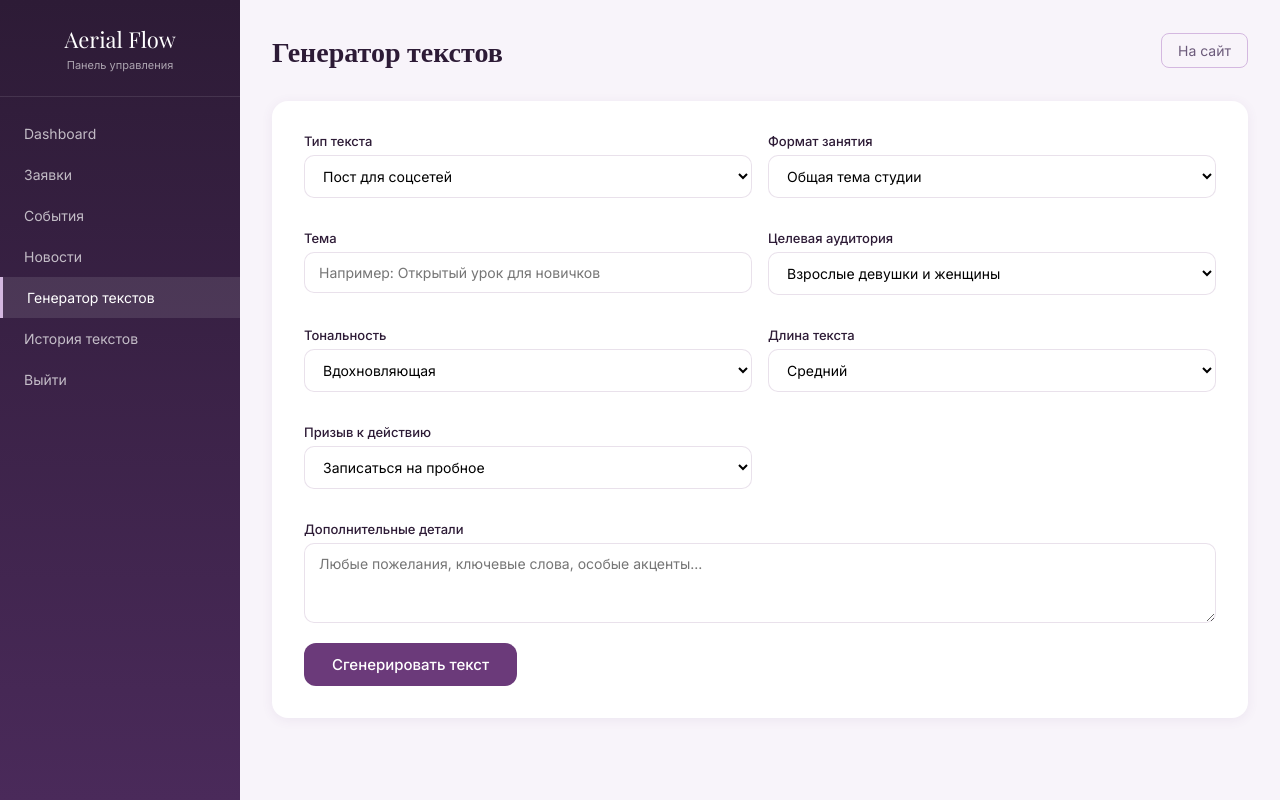
After one commit to Tala2812/aerial-flow-flask, a Flask app: page /admin/generator in a window 1280 px wide. The commit adds this page. Run offline with Flask 3, Linux system fonts and the light colour scheme; the visitor is signed in with stand-in values (Sample User, id 1).

Commit message:
Add AI text generator

```diff
--- a/app.py
+++ b/app.py
@@ -3,7 +3,11 @@ import sqlite3
 from datetime import datetime
 from functools import wraps
 
+from dotenv import load_dotenv
+from openai import OpenAI
 from flask import Flask, render_template, request, redirect, url_for, session, jsonify
+
+load_dotenv()
 
 app = Flask(__name__)
 app.secret_key = 'aerial-flow-secret-key-2024'
@@ -54,6 +58,22 @@ def init_db():
             status TEXT DEFAULT 'draft',
             social_text TEXT,
             is_published BOOLEAN DEFAULT 0,
+            created_at TIMESTAMP DEFAULT CURRENT_TIMESTAMP
+        )
+    ''')
+
+    cursor.execute('''
+        CREATE TABLE IF NOT EXISTS generated_texts (
+            id INTEGER PRIMARY KEY AUTOINCREMENT,
+            text_type TEXT,
+            topic TEXT,
+            class_format TEXT,
+            audience TEXT,
+            tone TEXT,
+            length TEXT,
+            cta TEXT,
+            extra_details TEXT,
+            generated_text TEXT NOT NULL,
             created_at TIMESTAMP DEFAULT CURRENT_TIMESTAMP
         )
     ''')
@@ -163,10 +183,12 @@ def admin_dashboard():
     new_leads = conn.execute("SELECT COUNT(*) FROM leads WHERE status = 'new'").fetchone()[0]
     events_count = conn.execute('SELECT COUNT(*) FROM events').fetchone()[0]
     news_count = conn.execute('SELECT COUNT(*) FROM news').fetchone()[0]
+    texts_count = conn.execute('SELECT COUNT(*) FROM generated_texts').fetchone()[0]
     conn.close()
     return render_template('admin/dashboard.html',
                            leads_count=leads_count, new_leads=new_leads,
-                           events_count=events_count, news_count=news_count)
+                           events_count=events_count, news_count=news_count,
+                           texts_count=texts_count)
 
 
 @app.route('/admin/leads')
@@ -327,6 +349,97 @@ def admin_news_generate_post(news_id):
     return jsonify({'success': True, 'social_text': template})
 
 
+@app.route('/admin/generator')
+@login_required
+def admin_generator():
+    api_key = os.getenv('OPENAI_API_KEY')
+    return render_template('admin/generator.html', has_api_key=bool(api_key))
+
+
+@app.route('/admin/generator/generate', methods=['POST'])
+@login_required
+def admin_generator_generate():
+    api_key = os.getenv('OPENAI_API_KEY')
+    if not api_key:
+        return jsonify({'success': False, 'error': 'OPENAI_API_KEY не задан. Создайте файл .env с ключом.'}), 400
+
+    text_type = request.form.get('text_type', 'пост для соцсетей')
+    topic = request.form.get('topic', '')
+    class_format = request.form.get('class_format', 'Общая тема студии')
+    audience = request.form.get('audience', 'взрослые девушки и женщины')
+    tone = request.form.get('tone', 'вдохновляющая')
+    length = request.form.get('length', 'средний')
+    cta = request.form.get('cta', 'записаться на пробное занятие')
+    extra = request.form.get('extra_details', '')
+
+    length_map = {'short': '2-3 предложения', 'medium': '1 небольшой абзац', 'long': '2-3 абзаца'}
+    length_ru = length_map.get(length, '1 абзац')
+
+    system_prompt = (
+        "Ты — копирайтер студии воздушной гимнастики Aerial Flow. "
+        "Пиши на русском языке. Стиль: женственно, воздушно, современно, без лишнего пафоса и клише. "
+        "Тон — мягкий, заботливый, с ясной структурой. Без агрессивных продаж. "
+        "Призыв к действию — мягкий, но понятный. Используй эмодзи умеренно."
+    )
+
+    user_prompt = (
+        f"Тип текста: {text_type}\n"
+        f"Тема: {topic}\n"
+        f"Формат занятия: {class_format}\n"
+        f"Целевая аудитория: {audience}\n"
+        f"Тональность: {tone}\n"
+        f"Длина текста: {length_ru}\n"
+        f"Призыв к действию: {cta}\n"
+        f"Дополнительные детали: {extra}\n\n"
+        f"Напиши текст."
+    )
+
+    try:
+        client = OpenAI(api_key=api_key)
+        response = client.chat.completions.create(
+            model='gpt-4o-mini',
+            messages=[
+                {'role': 'system', 'content': system_prompt},
+                {'role': 'user', 'content': user_prompt}
+            ],
+            temperature=0.7,
+            max_tokens=2000
+        )
+        generated = response.choices[0].message.content.strip()
+    except Exception as e:
+        return jsonify({'success': False, 'error': f'Ошибка API: {str(e)}'}), 500
+
+    conn = get_db()
+    conn.execute(
+        'INSERT INTO generated_texts (text_type, topic, class_format, audience, tone, length, cta, extra_details, generated_text) '
+        'VALUES (?, ?, ?, ?, ?, ?, ?, ?, ?)',
+        (text_type, topic, class_format, audience, tone, length, cta, extra, generated)
+    )
+    conn.commit()
+    conn.close()
+
+    return jsonify({'success': True, 'text': generated})
+
+
+@app.route('/admin/generated-texts')
+@login_required
+def admin_generated_texts():
+    conn = get_db()
+    texts = conn.execute('SELECT * FROM generated_texts ORDER BY created_at DESC').fetchall()
+    conn.close()
+    return render_template('admin/generated_texts.html', texts=texts)
+
+
+@app.route('/admin/generated-texts/<int:text_id>/delete', methods=['POST'])
+@login_required
+def admin_generated_text_delete(text_id):
+    conn = get_db()
+    conn.execute('DELETE FROM generated_texts WHERE id = ?', (text_id,))
+    conn.commit()
+    conn.close()
+    return redirect(url_for('admin_generated_texts'))
+
+
 if __name__ == '__main__':
     init_db()
     app.run(debug=True)
--- a/templates/admin/event_form.html
+++ b/templates/admin/event_form.html
@@ -103,6 +103,8 @@
                 <a href="/admin/leads">Заявки</a>
                 <a href="/admin/events" class="active">События</a>
                 <a href="/admin/news">Новости</a>
+                <a href="/admin/generator">Генератор текстов</a>
+                <a href="/admin/generated-texts">История текстов</a>
                 <a href="/admin/logout">Выйти</a>
             </nav>
         </div>
--- a/templates/admin/events.html
+++ b/templates/admin/events.html
@@ -101,6 +101,8 @@
                 <a href="/admin/leads">Заявки</a>
                 <a href="/admin/events" class="active">События</a>
                 <a href="/admin/news">Новости</a>
+                <a href="/admin/generator">Генератор текстов</a>
+                <a href="/admin/generated-texts">История текстов</a>
                 <a href="/admin/logout">Выйти</a>
             </nav>
         </div>
--- /dev/null
+++ b/templates/admin/generator.html
@@ -0,0 +1,301 @@
+<!DOCTYPE html>
+<html lang="ru">
+<head>
+    <meta charset="UTF-8">
+    <meta name="viewport" content="width=device-width, initial-scale=1.0">
+    <title>Генератор текстов — Aerial Flow Admin</title>
+    <style>
+        * { margin: 0; padding: 0; box-sizing: border-box; }
+        body { font-family: 'Inter', sans-serif; background: #f8f4fa; color: #2d1b36; }
+        .admin-layout { display: flex; min-height: 100vh; }
+        .admin-sidebar {
+            width: 240px;
+            background: linear-gradient(180deg, #2d1b36, #4a2a5a);
+            padding: 24px 0; flex-shrink: 0;
+        }
+        .admin-sidebar .logo {
+            display: block; text-align: center;
+            padding: 0 20px 24px;
+            border-bottom: 1px solid rgba(255,255,255,0.1);
+            margin-bottom: 16px; text-decoration: none;
+        }
+        .admin-sidebar .logo span { font-family: 'Playfair Display', serif; color: white; font-size: 22px; }
+        .admin-sidebar .logo small { display: block; color: rgba(255,255,255,0.6); font-size: 11px; margin-top: 4px; }
+        .admin-nav a {
+            display: block; padding: 12px 24px;
+            color: rgba(255,255,255,0.7);
+            text-decoration: none; font-size: 14px; transition: all 0.2s;
+        }
+        .admin-nav a:hover, .admin-nav a.active { background: rgba(255,255,255,0.1); color: white; }
+        .admin-nav a.active { border-left: 3px solid #d4b8e0; }
+        .admin-main { flex: 1; padding: 32px; }
+        .admin-header {
+            display: flex; justify-content: space-between;
+            align-items: center; margin-bottom: 32px;
+        }
+        .admin-header h1 { font-family: 'Playfair Display', serif; font-size: 28px; }
+        .admin-header a {
+            color: #6b5a7a; text-decoration: none; font-size: 14px;
+            padding: 8px 16px; border-radius: 8px; border: 1px solid #d4b8e0;
+            transition: all 0.2s;
+        }
+        .admin-header a:hover { background: #d4b8e0; color: white; }
+        .form-card {
+            background: white; border-radius: 16px;
+            padding: 32px; box-shadow: 0 2px 12px rgba(107,58,122,0.08);
+            margin-bottom: 24px;
+        }
+        .form-grid { display: grid; grid-template-columns: 1fr 1fr; gap: 16px; }
+        .form-group { margin-bottom: 16px; }
+        .form-group.full { grid-column: 1 / -1; }
+        .form-group label {
+            display: block; font-size: 13px; font-weight: 500;
+            color: #2d1b36; margin-bottom: 6px;
+        }
+        .form-group input, .form-group textarea, .form-group select {
+            width: 100%; padding: 11px 14px;
+            border: 1px solid rgba(107,58,122,0.15);
+            border-radius: 10px; font-size: 14px;
+            font-family: 'Inter', sans-serif;
+            background: rgba(255,255,255,0.8); outline: none;
+            transition: border-color 0.2s;
+        }
+        .form-group input:focus, .form-group textarea:focus { border-color: #6b3a7a; }
+        .form-group textarea { resize: vertical; min-height: 80px; }
+        .btn {
+            padding: 12px 28px; border-radius: 12px; border: none;
+            font-size: 15px; font-weight: 500; font-family: 'Inter', sans-serif;
+            cursor: pointer; transition: all 0.2s; display: inline-flex;
+            align-items: center; gap: 8px;
+        }
+        .btn-primary { background: #6b3a7a; color: white; }
+        .btn-primary:hover { opacity: 0.9; }
+        .btn-primary:disabled { opacity: 0.5; cursor: not-allowed; }
+        .btn-secondary {
+            background: none; border: 1px solid #d4b8e0; color: #6b5a7a;
+        }
+        .btn-secondary:hover { background: #f8f4fa; }
+        .btn-success { background: #d1fae5; color: #065f46; }
+        .btn-success:hover { background: #a7f3d0; }
+        .btn-copy { background: #f0eaf4; color: #6b3a7a; }
+        .btn-copy:hover { background: #d4b8e0; }
+        .result-box {
+            background: #f8f4fa; border-radius: 12px;
+            padding: 20px; border: 1px solid #e0d4e8;
+            white-space: pre-wrap; line-height: 1.7;
+            font-size: 14px; min-height: 80px;
+            margin-bottom: 16px; display: none;
+        }
+        .result-box.show { display: block; }
+        .result-actions { display: flex; gap: 12px; flex-wrap: wrap; }
+        .api-missing {
+            background: #fef3c7; border: 1px solid #fcd34d;
+            border-radius: 12px; padding: 20px; margin-bottom: 24px;
+        }
+        .api-missing h3 { font-size: 16px; margin-bottom: 8px; color: #92400e; }
+        .api-missing p { font-size: 14px; color: #6b5a7a; line-height: 1.6; }
+        .api-missing code {
+            background: rgba(255,255,255,0.7); padding: 2px 8px;
+            border-radius: 4px; font-size: 13px;
+        }
+        .spinner {
+            display: none; width: 20px; height: 20px;
+            border: 2px solid rgba(255,255,255,0.3);
+            border-top-color: white; border-radius: 50%;
+            animation: spin 0.6s linear infinite;
+        }
+        .btn.loading .spinner { display: inline-block; }
+        .btn.loading .btn-text { display: none; }
+        @keyframes spin { to { transform: rotate(360deg); } }
+        @media (max-width: 768px) {
+            .admin-layout { flex-direction: column; }
+            .admin-sidebar { width: 100%; padding: 12px 0; }
+            .admin-nav { display: flex; overflow-x: auto; padding: 0 12px; }
+            .admin-nav a { white-space: nowrap; padding: 10px 16px; }
+            .admin-main { padding: 16px; }
+            .form-grid { grid-template-columns: 1fr; }
+        }
+    </style>
+    <link rel="preconnect" href="https://fonts.googleapis.com">
+    <link rel="preconnect" href="https://fonts.gstatic.com" crossorigin>
+    <link href="https://fonts.googleapis.com/css2?family=Playfair+Display:wght@400;600;700&family=Inter:wght@300;400;500;600&display=swap" rel="stylesheet">
+</head>
+<body>
+    <div class="admin-layout">
+        <div class="admin-sidebar">
+            <a href="/admin" class="logo">
+                <span>Aerial Flow</span>
+                <small>Панель управления</small>
+            </a>
+            <nav class="admin-nav">
+                <a href="/admin">Dashboard</a>
+                <a href="/admin/leads">Заявки</a>
+                <a href="/admin/events">События</a>
+                <a href="/admin/news">Новости</a>
+                <a href="/admin/generator" class="active">Генератор текстов</a>
+                <a href="/admin/generated-texts">История текстов</a>
+                <a href="/admin/logout">Выйти</a>
+            </nav>
+        </div>
+        <div class="admin-main">
+            <div class="admin-header">
+                <h1>Генератор текстов</h1>
+                <a href="/">На сайт</a>
+            </div>
+
+            {% if not has_api_key %}
+            <div class="api-missing">
+                <h3>⚠️ API-ключ не настроен</h3>
+                <p>
+                    Чтобы использовать генератор, создайте файл <code>.env</code> в корне проекта
+                    и добавьте в него строку:<br>
+                    <code>OPENAI_API_KEY=ваш_ключ_от_OpenAI</code><br><br>
+                    После этого перезапустите сервер.
+                </p>
+            </div>
+            {% endif %}
+
+            <div class="form-card">
+                <form id="generatorForm">
+                    <div class="form-grid">
+                        <div class="form-group">
+                            <label>Тип текста</label>
+                            <select name="text_type" required>
+                                <option value="пост для соцсетей">Пост для соцсетей</option>
+                                <option value="сторис">Сторис</option>
+                                <option value="анонс события">Анонс события</option>
+                                <option value="описание услуги">Описание услуги</option>
+                                <option value="ответ клиенту">Ответ клиенту</option>
+                                <option value="текст для новости сайта">Текст для новости сайта</option>
+                            </select>
+                        </div>
+                        <div class="form-group">
+                            <label>Формат занятия</label>
+                            <select name="class_format">
+                                <option value="Общая тема студии">Общая тема студии</option>
+                                <option value="Воздушные полотна">Воздушные полотна</option>
+                                <option value="Воздушное кольцо">Воздушное кольцо</option>
+                                <option value="Растяжка и пластика">Растяжка и пластика</option>
+                                <option value="Индивидуальное занятие">Индивидуальное занятие</option>
+                            </select>
+                        </div>
+                        <div class="form-group">
+                            <label>Тема</label>
+                            <input type="text" name="topic" placeholder="Например: Открытый урок для новичков" required>
+                        </div>
+                        <div class="form-group">
+                            <label>Целевая аудитория</label>
+                            <select name="audience">
+                                <option value="взрослые девушки и женщины">Взрослые девушки и женщины</option>
+                                <option value="новички">Новички</option>
+                                <option value="те, кто давно хочет попробовать, но боится">Кто хочет, но боится</option>
+                                <option value="ученицы студии">Ученицы студии</option>
+                                <option value="потенциальные клиенты">Потенциальные клиенты</option>
+                            </select>
+                        </div>
+                        <div class="form-group">
+                            <label>Тональность</label>
+                            <select name="tone">
+                                <option value="вдохновляющая">Вдохновляющая</option>
+                                <option value="нежная">Нежная</option>
+                                <option value="экспертная">Экспертная</option>
+                                <option value="продающая">Продающая</option>
+                                <option value="дружелюбная">Дружелюбная</option>
+                                <option value="короткая и энергичная">Короткая и энергичная</option>
+                            </select>
+                        </div>
+                        <div class="form-group">
+                            <label>Длина текста</label>
+                            <select name="length">
+                                <option value="short">Короткий</option>
+                                <option value="medium" selected>Средний</option>
+                                <option value="long">Подробный</option>
+                            </select>
+                        </div>
+                        <div class="form-group">
+                            <label>Призыв к действию</label>
+                            <select name="cta">
+                                <option value="записаться на пробное занятие">Записаться на пробное</option>
+                                <option value="написать в директ">Написать в директ</option>
+                                <option value="перейти на сайт">Перейти на сайт</option>
+                                <option value="выбрать формат занятия">Выбрать формат</option>
+                                <option value="задать вопрос">Задать вопрос</option>
+                            </select>
+                        </div>
+                        <div class="form-group full">
+                            <label>Дополнительные детали</label>
+                            <textarea name="extra_details" placeholder="Любые пожелания, ключевые слова, особые акценты..."></textarea>
+                        </div>
+                    </div>
+                    <button type="submit" class="btn btn-primary" id="generateBtn" {% if not has_api_key %}disabled{% endif %}>
+                        <span class="spinner"></span>
+                        <span class="btn-text">Сгенерировать текст</span>
+                    </button>
+                </form>
+            </div>
+
+            <div class="form-card" id="resultCard" style="display:none;">
+                <h3 style="margin-bottom:12px;font-size:18px;">Готовый текст</h3>
+                <div class="result-box" id="resultBox"></div>
+                <div class="result-actions">
+                    <button class="btn btn-copy" onclick="copyText()">📋 Скопировать текст</button>
+                    <button class="btn btn-secondary" onclick="resetForm()">🔄 Сгенерировать ещё раз</button>
+                    <span style="font-size:13px;color:#6b5a7a;align-self:center;">Текст сохранён в истории</span>
+                </div>
+            </div>
+        </div>
+    </div>
+
+    <script>
+    var lastGeneratedText = '';
+
+    document.getElementById('generatorForm').addEventListener('submit', function (e) {
+        e.preventDefault();
+        var btn = document.getElementById('generateBtn');
+        btn.classList.add('loading');
+        btn.disabled = true;
+
+        var formData = new FormData(this);
+
+        fetch('/admin/generator/generate', { method: 'POST', body: formData })
+            .then(function (r) { return r.json(); })
+            .then(function (data) {
+                btn.classList.remove('loading');
+                btn.disabled = false;
+                if (data.success) {
+                    lastGeneratedText = data.text;
+                    document.getElementById('resultBox').textContent = data.text;
+                    document.getElementById('resultBox').classList.add('show');
+                    document.getElementById('resultCard').style.display = 'block';
+                    document.getElementById('resultCard').scrollIntoView({ behavior: 'smooth' });
+                } else {
+                    alert(data.error || 'Ошибка генерации');
+                }
+            })
+            .catch(function () {
+                btn.classList.remove('loading');
+                btn.disabled = false;
+                alert('Ошибка соединения с сервером');
+            });
+    });
+
+    function copyText() {
+        if (!lastGeneratedText) return;
+        navigator.clipboard.writeText(lastGeneratedText).then(function () {
+            var btn = event.target;
+            var orig = btn.textContent;
+            btn.textContent = '✓ Скопировано';
+            setTimeout(function () { btn.textContent = orig; }, 2000);
+        });
+    }
+
+    function resetForm() {
+        document.getElementById('resultBox').textContent = '';
+        document.getElementById('resultBox').classList.remove('show');
+        document.getElementById('resultCard').style.display = 'none';
+        lastGeneratedText = '';
+        document.getElementById('generatorForm').scrollIntoView({ behavior: 'smooth' });
+    }
+    </script>
+</body>
+</html>
--- a/templates/admin/leads.html
+++ b/templates/admin/leads.html
@@ -112,6 +112,8 @@
                 <a href="/admin/leads" class="active">Заявки</a>
                 <a href="/admin/events">События</a>
                 <a href="/admin/news">Новости</a>
+                <a href="/admin/generator">Генератор текстов</a>
+                <a href="/admin/generated-texts">История текстов</a>
                 <a href="/admin/logout">Выйти</a>
             </nav>
         </div>
--- a/templates/admin/news.html
+++ b/templates/admin/news.html
@@ -117,6 +117,8 @@
                 <a href="/admin/leads">Заявки</a>
                 <a href="/admin/events">События</a>
                 <a href="/admin/news" class="active">Новости</a>
+                <a href="/admin/generator">Генератор текстов</a>
+                <a href="/admin/generated-texts">История текстов</a>
                 <a href="/admin/logout">Выйти</a>
             </nav>
         </div>
--- a/templates/admin/news_form.html
+++ b/templates/admin/news_form.html
@@ -106,6 +106,8 @@
                 <a href="/admin/leads">Заявки</a>
                 <a href="/admin/events">События</a>
                 <a href="/admin/news" class="active">Новости</a>
+                <a href="/admin/generator">Генератор текстов</a>
+                <a href="/admin/generated-texts">История текстов</a>
                 <a href="/admin/logout">Выйти</a>
             </nav>
         </div>
```
Also changed, not shown: templates/admin/dashboard.html (+7 -1 lines), templates/admin/generated_texts.html (added, +153 -0 lines), README.md, 1 other file.
